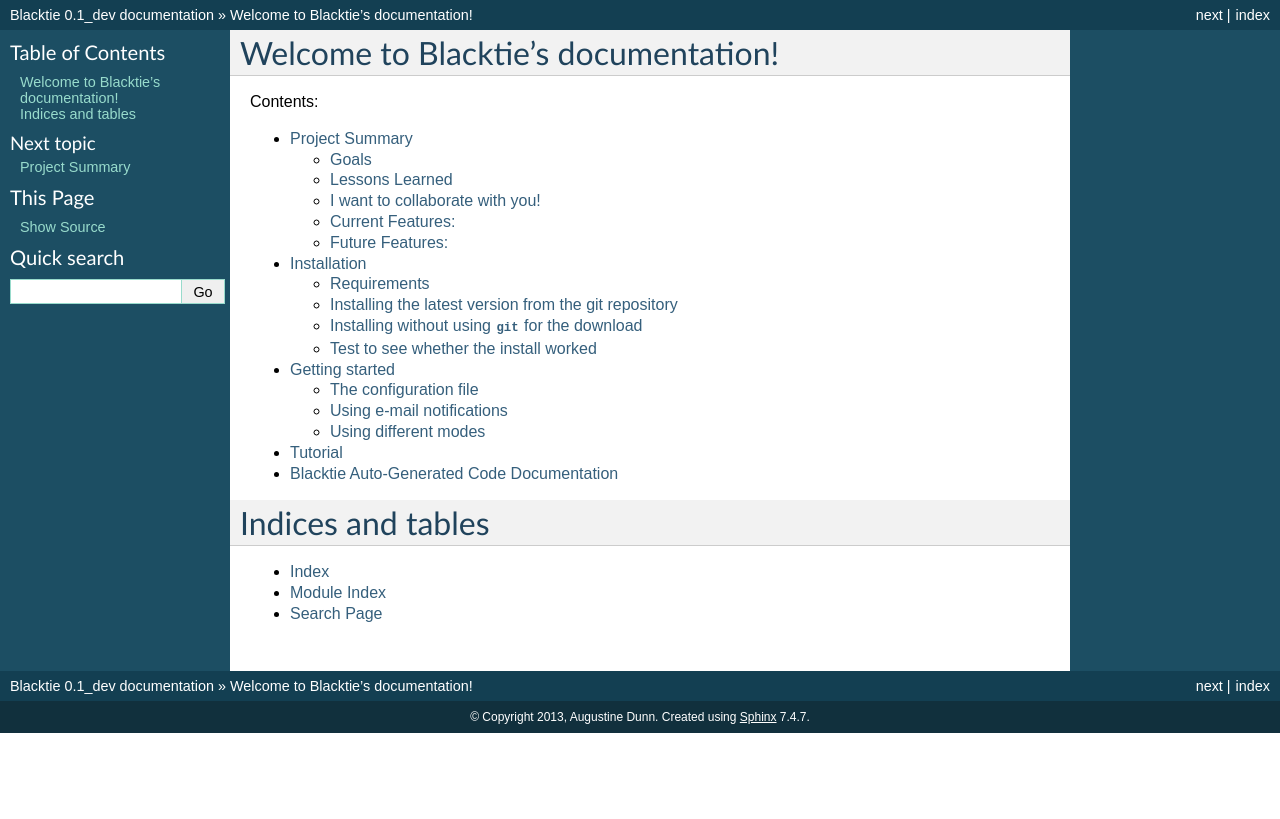
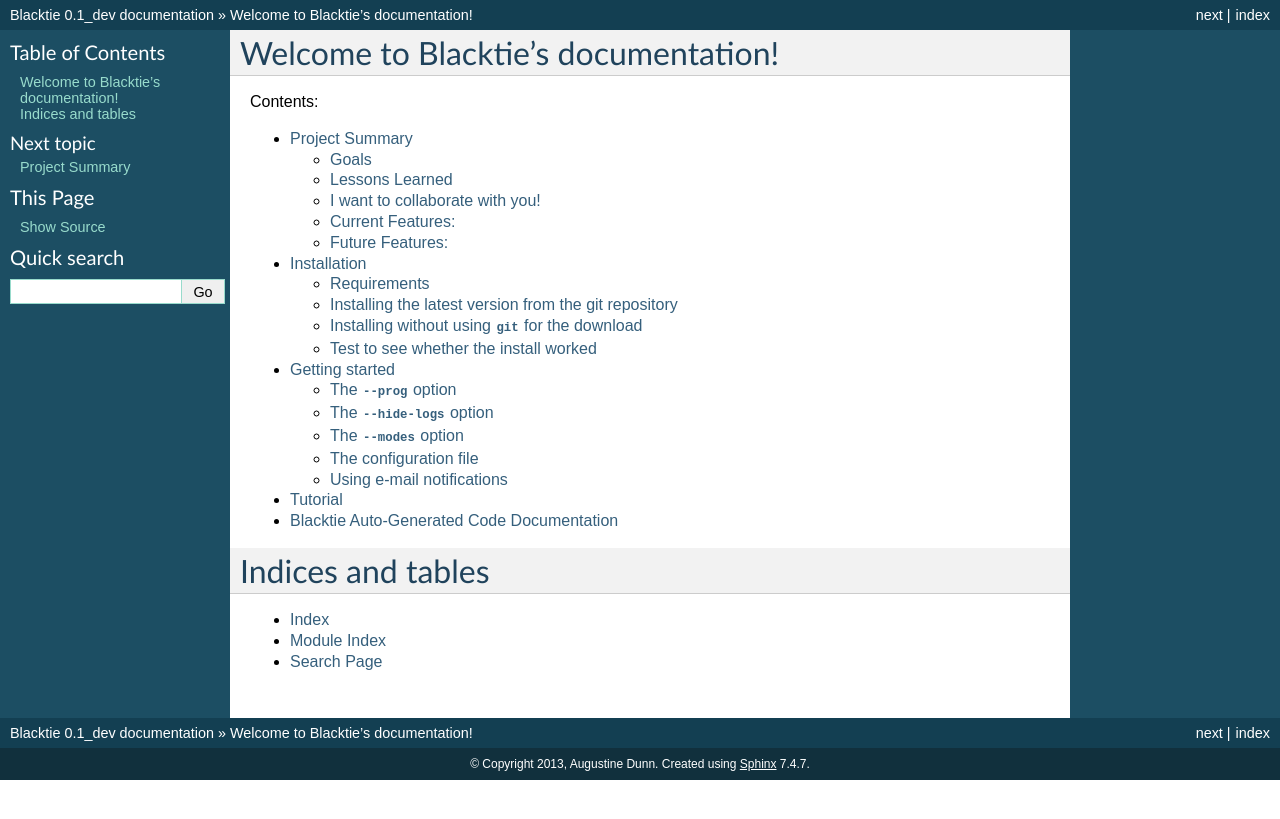
Before and after one commit to xguse/blacktie, a Sphinx documentation site: the page built from docs/index.rst, in a window 1280 px wide. Shown: the top 819 px of the page. Built offline with Sphinx 7.4.7, drawn with Linux system fonts in a browser that asks for light colours; formulas are drawn with MathJax 3; some of the changed lines change nothing that is shown.

Commit message:
ReBuilt Docs

````diff
--- a/docs/tutorial.rst
+++ b/docs/tutorial.rst
@@ -9,6 +9,8 @@
 You should see the help text for blacktie and it should look something like this:
 
 .. code-block:: none
+
+  $ blacktie -h
 
   usage: blacktie [-h] [--prog {tophat,cufflinks,cuffmerge,cuffdiff,all}]
 		  [--hide-logs] [--mode {analyze,dry_run,qsub_script}]
@@ -37,6 +39,20 @@
 			  analyze)
 
 If this worked, great! Let's move on to what all that means.
+
+The ``--prog`` option
+---------------------
+This tells ``blacktie`` which part of the pipeline you would like to run.  Any part can be run individually as long as the correct files exist.  You can also run the whole thing from ``tophat`` to ``cuffdiff`` in one fell swoop if you like!
+
+The ``--hide-logs`` option
+--------------------------
+This names your log files so that they are hidden in "*nix" systems.
+
+The ``--modes`` option
+----------------------
+``blacktie`` can run in three modes.  The first (``analyze``) actually runs the pipeline and does the analyses.  However, it can be useful to simply see what WOULD be done and make sure that ```blacktie`` is producing command line calls that match what you THINK it should.  For this use the ``dry_run`` mode.
+
+Further, if you are working on a compute cluster running something like a "Sun Grid Engine" (SGE) that you submit jobs to with ``qsub``, it may not be a good idea to submit a job running all of ``blacktie`` as a single ``qsub`` job.  For this it can be helpful to have ``blacktie`` write all of your ``qsub`` scripts for you based on a template. Each bash script represents a single program call to the tophat/cufflinks suite.
 
 The configuration file
 ----------------------
@@ -235,11 +251,37 @@
 
 Using e-mail notifications
 --------------------------
-Lorem ipsum dolor sit amet, consectetur adipiscing elit. Pellentesque ipsum risus, scelerisque vitae consequat sit amet, placerat vitae turpis. Aliquam cursus justo vitae quam convallis vel auctor dui tristique. Nam justo nisl, pretium a scelerisque dictum, tincidunt sit amet diam. Donec neque nisi, ornare quis varius nec, scelerisque nec tellus. Maecenas neque purus, lobortis ac malesuada ut, vestibulum non dui. Proin tempor dolor est, quis facilisis orci. Maecenas varius dolor nec urna pellentesque adipiscing. Quisque mi lorem, fringilla non elementum quis, cursus sed nibh. Phasellus pellentesque turpis non enim interdum eget molestie purus interdum. Nunc id nunc justo, sit amet euismod velit.
+.. Note:: For now, only gmail addresses can be used to *send* notifications because the server settings are hardcoded into the functions right now.  I will soon add this info to the config file and then any smtp server will be usable.  *Any* email can be used as the recipient.
 
-Using different modes
----------------------
-Lorem ipsum dolor sit amet, consectetur adipiscing elit. Pellentesque ipsum risus, scelerisque vitae consequat sit amet, placerat vitae turpis. Aliquam cursus justo vitae quam convallis vel auctor dui tristique. Nam justo nisl, pretium a scelerisque dictum, tincidunt sit amet diam. Donec neque nisi, ornare quis varius nec, scelerisque nec tellus. Maecenas neque purus, lobortis ac malesuada ut, vestibulum non dui. Proin tempor dolor est, quis facilisis orci. Maecenas varius dolor nec urna pellentesque adipiscing. Quisque mi lorem, fringilla non elementum quis, cursus sed nibh. Phasellus pellentesque turpis non enim interdum eget molestie purus interdum. Nunc id nunc justo, sit amet euismod velit.
+.. warning:: Also: gmail's 2-step authentication will NOT work.  Sorry.  I will look into how to deal with that eventually.
+
+You will need to provide your password in order to use the email notifications but it is not a good idea to store human readable passwords lying around your system.  So the file that is used to store your password must contain a version of your password that has been encoded in base64.  This will scramble your password beyond most people's ability to read it as a password as long as you don't name it something silly like ``password_file.txt``.
+
+The help text for ``blacktie-encode`` is:
+
+.. code-block:: none
+
+  $ blacktie-encode -h
+
+  usage: blacktie-encode [-h] input_file
+
+  This script takes a path to a file where you have placed your password for the
+  email you want blacktie to use as the "sender" in its notification emails. It
+  will replace the file with one containing your password once it has encoded it
+  out of human readable plain-text into seemingly meaningless text. **THIS IS
+  NOT FOOLPROOF:** If someone knows exactly what to look for they might figure
+  it out. ALWAYS use good password practices and never use the same password for
+  multiple important accounts!
+
+  positional arguments:
+    input_file  Path to a file where you have placed your password for the email
+		you want blacktie to use as the "sender" in its notification
+		emails.
+
+  optional arguments:
+    -h, --help  show this help message and exit
+
+
 
 Tutorial
 ===============
````
Also changed, not shown: 6 other files.
